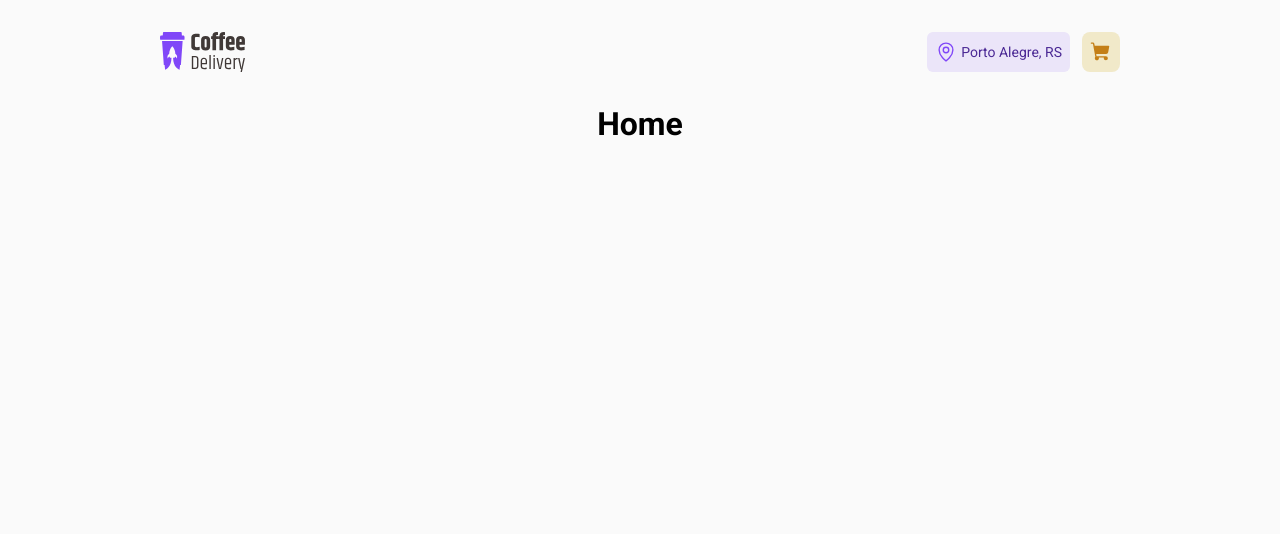
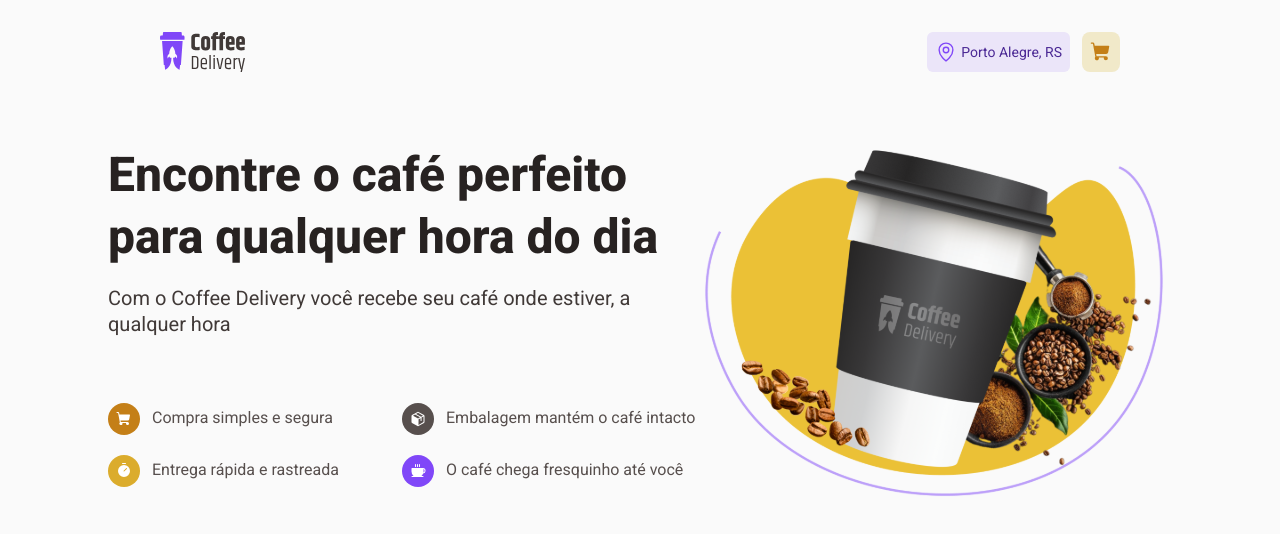
Before and after one commit to Baradelli/coffee-delivery, a React (Vite) app: page / in a window 1280 px wide. Shown: the top 534 px of the page. Built offline with nearby package versions, Linux system fonts and the light colour scheme.

Commit message:
Refactor Home page structure and styles; add Intro component with content

```diff
--- a/src/components/header/styles.ts
+++ b/src/components/header/styles.ts
@@ -6,6 +6,8 @@ export const Header = styled.header`
 
   display: flex;
   justify-content: space-between;
+
+  margin-bottom: 2.5rem;
 `;
 
 export const ActionsContainer = styled.div`
--- a/src/pages/Home.tsx
+++ /dev/null
@@ -1,3 +0,0 @@
-export default function Home() {
-  return <h1>Home</h1>;
-}
--- /dev/null
+++ b/src/pages/Home/components/Intro.tsx
@@ -0,0 +1,64 @@
+import { ShoppingCart, Package, Timer, Coffee } from "phosphor-react";
+import { defaultTheme } from "../../../styles/themes/default";
+
+export const Intro = () => {
+  return (
+    <>
+      <div style={{ maxWidth: 588 }}>
+        <div className="title-container">
+          <h1 className="title">
+            Encontre o café perfeito para qualquer hora do dia
+          </h1>
+          <p className="subtitle">
+            Com o Coffee Delivery você recebe seu café onde estiver, a qualquer
+            hora
+          </p>
+        </div>
+
+        <div className="items">
+          <div className="item">
+            <div
+              className="icon"
+              style={{ backgroundColor: defaultTheme.product["yellow-900"] }}
+            >
+              <ShoppingCart weight="fill" size={16} />
+            </div>
+            <p className="text">Compra simples e segura</p>
+          </div>
+
+          <div className="item">
+            <div
+              className="icon"
+              style={{ backgroundColor: defaultTheme.base.text }}
+            >
+              <Package weight="fill" size={16} />
+            </div>
+            <p className="text">Embalagem mantém o café intacto</p>
+          </div>
+
+          <div className="item">
+            <div
+              className="icon"
+              style={{ backgroundColor: defaultTheme.product["yellow-500"] }}
+            >
+              <Timer weight="fill" size={16} />
+            </div>
+            <p className="text">Entrega rápida e rastreada</p>
+          </div>
+
+          <div className="item">
+            <div
+              className="icon"
+              style={{ backgroundColor: defaultTheme.product["purple-500"] }}
+            >
+              <Coffee weight="fill" size={16} />
+            </div>
+            <p className="text">O café chega fresquinho até você</p>
+          </div>
+        </div>
+      </div>
+
+      <img src="/images/coffee-delivery.svg" alt="Café" />
+    </>
+  );
+};
--- /dev/null
+++ b/src/pages/Home/index.tsx
@@ -0,0 +1,11 @@
+import { Container } from "./styles";
+
+import { Intro } from "./components/Intro";
+
+export default function Home() {
+  return (
+    <Container>
+      <Intro />
+    </Container>
+  );
+}
--- /dev/null
+++ b/src/pages/Home/styles.ts
@@ -0,0 +1,55 @@
+import styled from "styled-components";
+
+export const Container = styled.div`
+  display: flex;
+
+  .title-container {
+    display: flex;
+    flex-direction: column;
+    gap: 1rem;
+
+    .title {
+      font-size: ${({ theme }) => theme.size.title.xl};
+      font-weight: ${({ theme }) => theme.weight.extraBold};
+      color: ${({ theme }) => theme.base.title};
+    }
+
+    .subtitle {
+      font-size: ${({ theme }) => theme.size.text.l};
+      font-weight: ${({ theme }) => theme.weight.regular};
+      color: ${({ theme }) => theme.base.subtitle};
+    }
+  }
+
+  .items {
+    display: grid;
+    grid-template-columns: 1fr 1fr;
+    grid-row-gap: 1.25rem;
+
+    margin-top: 4.125rem;
+
+    .item {
+      display: flex;
+      align-items: center;
+      gap: 0.75rem;
+
+      .icon {
+        width: 2rem;
+        height: 2rem;
+        border-radius: 100%;
+
+        display: flex;
+        justify-content: center;
+        align-items: center;
+
+        color: ${({ theme }) => theme.base.white};
+      }
+
+      .text {
+        font-size: ${({ theme }) => theme.size.text.m};
+        font-weight: ${({ theme }) => theme.weight.regular};
+        color: ${({ theme }) => theme.base.text};
+      }
+    }
+  }
+`;
```
Also changed, not shown: public/images/coffee-delivery.svg (added).
